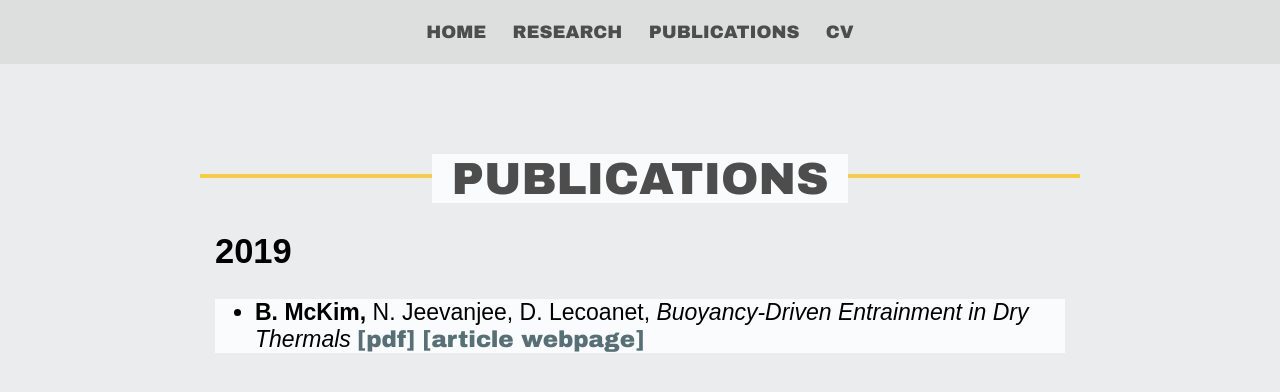
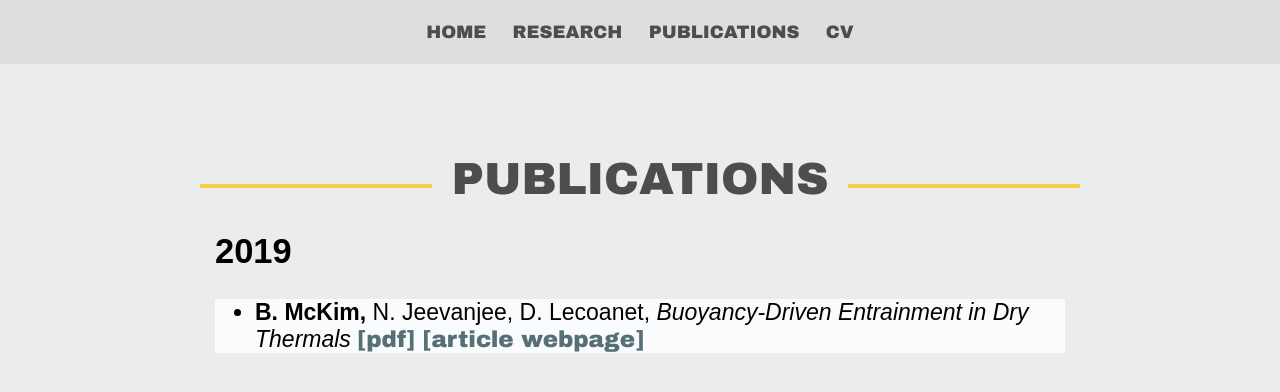
Before and after one commit to mckimb/mckimb.github.io, a Jekyll site: the page built from papers/index.html, in a window 1280 px wide. Shown: the top 392 px of the page. Built offline with Jekyll 4.4.1, drawn with Linux system fonts in a browser that asks for light colours.

Commit message:
Update index.html

```diff
--- a/papers/index.html
+++ b/papers/index.html
@@ -4,8 +4,8 @@ title: Publications
 ---
 <p><br><br><br><br></p>
 
-<div style="width: 100%; height: 20px; border-bottom: 4px solid #f8cd46; text-align: center">
-      <span style="font-size: 45px; color: #4d4d4d; font-family: Arial Black, Gadget, sans serif; background-color: #fafbfc; padding: 0 20px;">
+<div style="width: 100%; height: 30px; border-bottom: 4px solid #f8cd46; text-align: center">
+      <span style="font-size: 45px; color: #4d4d4d; font-family: Arial Black, Gadget, sans serif; background-color: #ebeced; padding: 0 20px;">
         PUBLICATIONS <!--Padding is optional-->
       </span>
 	<p>
```
